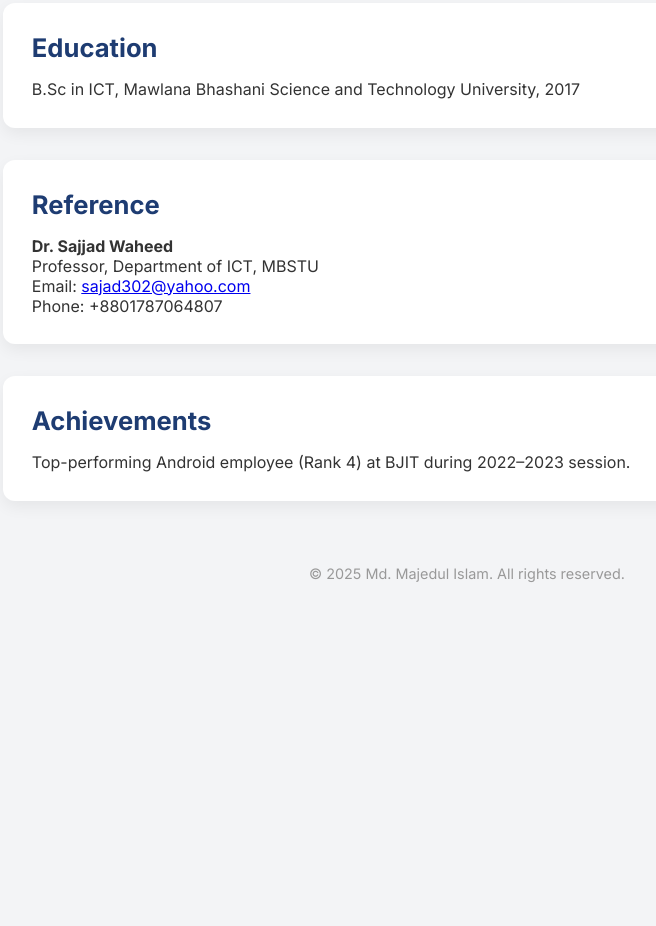
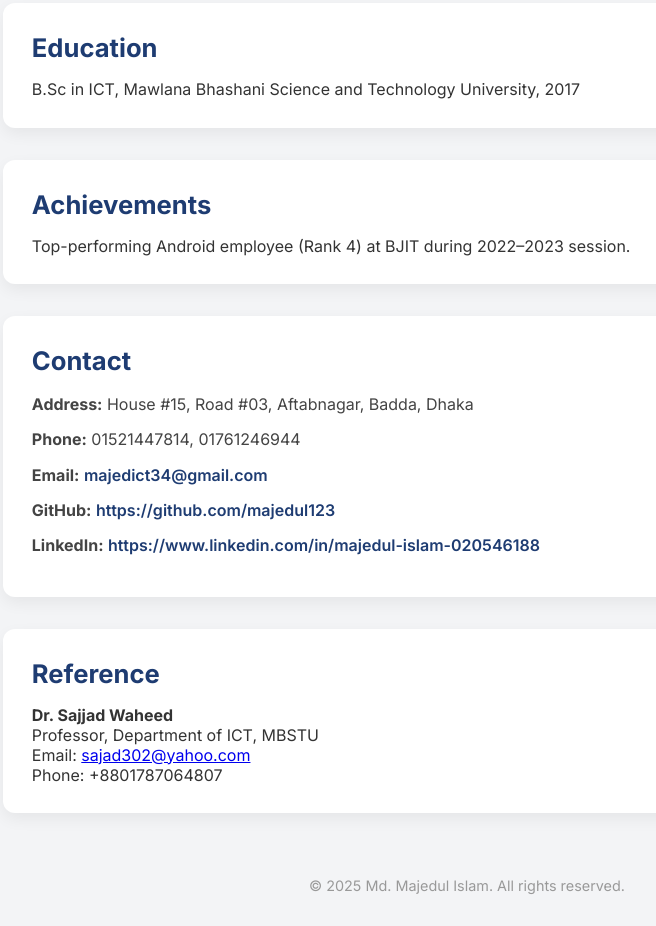
Before and after one commit to majedul123/majedul123.github.io, a plain HTML site: page index.html in a window 1280 px wide. Shown: the part 1620-2546 px from the top of the page, without its empty margins (173-829 px from the left). Before the commit the page ends 2234 px from the top, so only its background shows below. Drawn offline with Linux system fonts and the light colour scheme.

Commit message:
Add contact details

```diff
--- a/index.html
+++ b/index.html
@@ -1,10 +1,10 @@
 <!DOCTYPE html>
 <html lang="en">
 <head>
-    <meta charset="UTF-8">
-    <meta name="viewport" content="width=device-width, initial-scale=1.0">
+    <meta charset="UTF-8" />
+    <meta name="viewport" content="width=device-width, initial-scale=1" />
     <title>Md. Majedul Islam - Online CV</title>
-    <link href="https://fonts.googleapis.com/css2?family=Inter:wght@400;600;700&display=swap" rel="stylesheet">
+    <link href="https://fonts.googleapis.com/css2?family=Inter:wght@400;600;700&display=swap" rel="stylesheet" />
     <style>
         * {
           margin: 0;
@@ -102,6 +102,28 @@
           flex: 1 1 200px;
           font-size: 0.95rem;
         }
+
+        /* Contact styles */
+        .contact-list {
+          list-style: none;
+          font-size: 1rem;
+          color: #444;
+          line-height: 1.6;
+        }
+
+        .contact-list li {
+          margin-bottom: 0.6rem;
+        }
+
+        .contact-list a {
+          color: #1e3c72;
+          text-decoration: none;
+          font-weight: 600;
+        }
+
+        .contact-list a:hover {
+          text-decoration: underline;
+        }
     </style>
 </head>
 <body>
@@ -111,8 +133,6 @@
 </header>
 
 <main>
-
-
     <section>
         <h2>Experience</h2>
         <div style="display: flex; flex-wrap: wrap; gap: 1rem;">
@@ -134,8 +154,6 @@
             </div>
         </div>
     </section>
-
-
 
     <section>
         <h2>Projects</h2>
@@ -171,21 +189,35 @@
         </div>
     </section>
 
-
-
     <section>
         <h2>Education</h2>
         <p>B.Sc in ICT, Mawlana Bhashani Science and Technology University, 2017</p>
     </section>
 
     <section>
-        <h2>Reference</h2>
-        <p><strong>Dr. Sajjad Waheed</strong><br>Professor, Department of ICT, MBSTU<br>Email: <a href="mailto:sajad302@yahoo.com">sajad302@yahoo.com</a><br>Phone: +8801787064807</p>
+        <h2>Achievements</h2>
+        <p>Top-performing Android employee (Rank 4) at BJIT during 2022–2023 session.</p>
     </section>
 
     <section>
-        <h2>Achievements</h2>
-        <p>Top-performing Android employee (Rank 4) at BJIT during 2022–2023 session.</p>
+        <h2>Contact</h2>
+        <ul class="contact-list">
+            <li><strong>Address:</strong> House #15, Road #03, Aftabnagar, Badda, Dhaka</li>
+            <li><strong>Phone:</strong> 01521447814, 01761246944</li>
+            <li><strong>Email:</strong> <a href="mailto:majedict34@gmail.com">majedict34@gmail.com</a></li>
+            <li><strong>GitHub:</strong> <a href="https://github.com/majedul123" target="_blank">https://github.com/majedul123</a></li>
+            <li><strong>LinkedIn:</strong> <a href="https://www.linkedin.com/in/majedul-islam-020546188" target="_blank">https://www.linkedin.com/in/majedul-islam-020546188</a></li>
+        </ul>
+    </section>
+
+    <section>
+        <h2>Reference</h2>
+        <p>
+            <strong>Dr. Sajjad Waheed</strong><br />
+            Professor, Department of ICT, MBSTU<br />
+            Email: <a href="mailto:sajad302@yahoo.com">sajad302@yahoo.com</a><br />
+            Phone: +8801787064807
+        </p>
     </section>
 </main>
 
```
